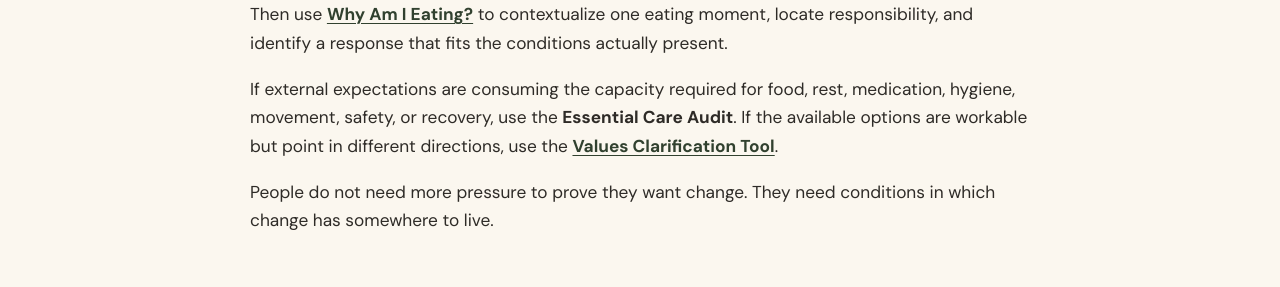
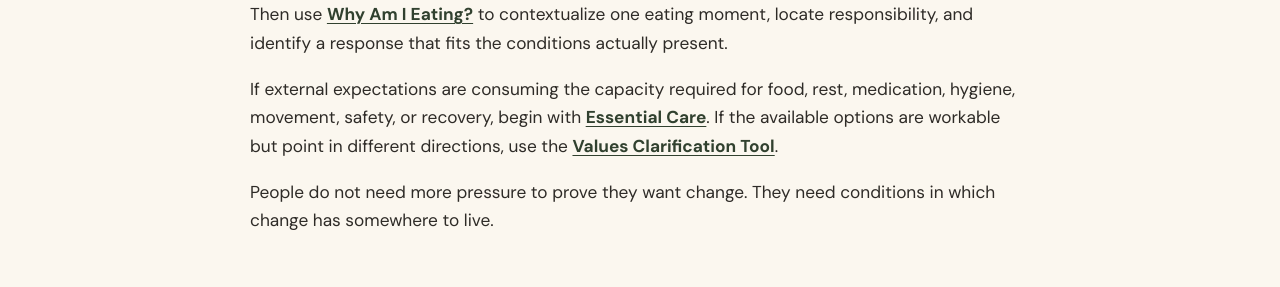
Before and after one commit to BodyConnectionNutrition/Nov-10-build, a Jekyll site: the page built from _posts/2026-08-30-build-conditions-not-pressure.md, in a window 1280 px wide and 900 px high, scrolled down 3710 px. Shown: the part 182-469 px from the top of the window. Built offline with Jekyll 4.4.1, drawn with Linux system fonts in a browser that asks for light colours.

```diff
--- a/_posts/2026-08-30-build-conditions-not-pressure.md
+++ b/_posts/2026-08-30-build-conditions-not-pressure.md
@@ -73,7 +73,7 @@ You do not need to complete the series by creating a perfect new system for your
 
 **Continue into practice:** Start with **[Can You Hear Your Body?](/tools/can-you-hear-your-body/)** to notice and interpret a signal. Then use **[Why Am I Eating?](/why-am-i-eating/)** to contextualize one eating moment, locate responsibility, and identify a response that fits the conditions actually present.
 
-If external expectations are consuming the capacity required for food, rest, medication, hygiene, movement, safety, or recovery, use the **Essential Care Audit**. If the available options are workable but point in different directions, use the **[Values Clarification Tool](/tools/values-clarification/)**.
+If external expectations are consuming the capacity required for food, rest, medication, hygiene, movement, safety, or recovery, begin with **[Essential Care](/principles/essential-care/)**. If the available options are workable but point in different directions, use the **[Values Clarification Tool](/tools/values-clarification/)**.
 
 People do not need more pressure to prove they want change. They need conditions in which change has somewhere to live.
 
```
Also changed, not shown: _posts/2026-08-22-your-body-did-not-betray-you-restriction.md (+1 -1 lines), _posts/2026-08-23-the-problem-isnt-that-it-was-waste.md (+2 -2 lines), _posts/2026-08-30-default-effect-food-choice-architecture.md (+2 -2 lines), _posts/2026-08-30-person-was-never-only-variable.md (+1 -1 lines).
